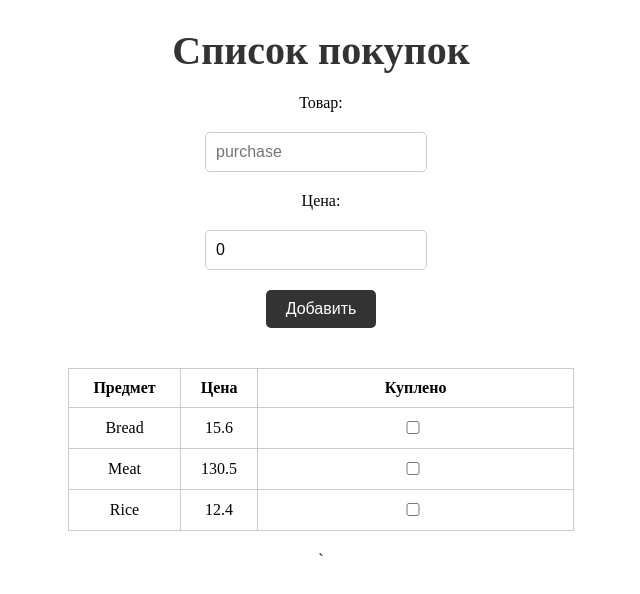
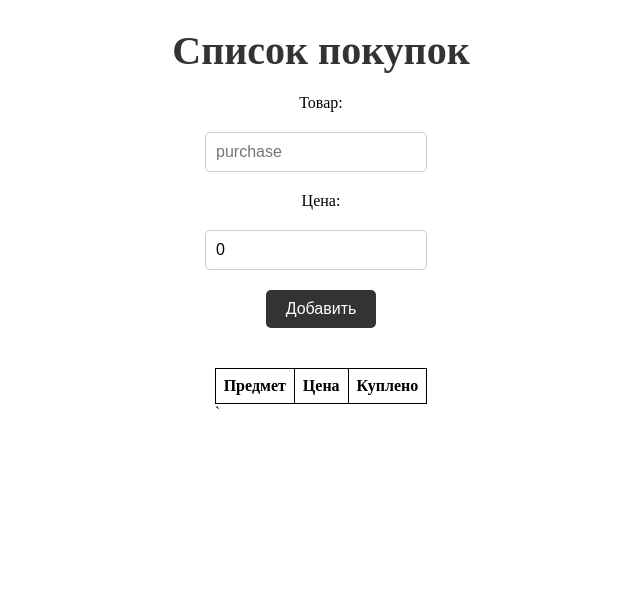
Before and after one commit to NurluhanKakpanAitu/MyFirstNgApp, an Angular app: page / in a window 1280 px wide. Shown: the top 594 px of the page, without its empty margins (319-959 px from the left). Built offline with nearby package versions, Linux system fonts and the light colour scheme.

Commit message:
child comp

```diff
--- a/src/app/app.component.html
+++ b/src/app/app.component.html
@@ -5,22 +5,5 @@
   <label>Цена: </label>
   <input [(ngModel)]="price" placeholder="price" type="number">
   <button (click)="addItem(purchase,price)">Добавить</button>
-  <table>
-    <thead>
-    <tr>
-      <th>Предмет</th>
-      <th>Цена</th>
-      <th>Куплено</th>
-    </tr>
-    </thead>
-    <tbody>
-      @for (item of items; track item.purchase) {
-        <tr>
-          <td>{{item.purchase}}</td>
-          <td>{{item.price}}</td>
-          <td><input type="checkbox" [(ngModel)]="item.done" /></td>
-        </tr>
-      }
-    </tbody>
-  </table>`
+  <app-item-table [items]="items"></app-item-table>
 </div>
--- a/src/app/app.component.ts
+++ b/src/app/app.component.ts
@@ -1,10 +1,12 @@
 import { Component } from '@angular/core';
 import { FormsModule } from '@angular/forms';
+import {Item} from "./models/Item";
+import {ItemTableComponent} from "./components/item-table/item-table.component";
 
 @Component({
   selector: 'app-root',
   standalone: true,
-  imports: [FormsModule],
+  imports: [FormsModule, ItemTableComponent],
   templateUrl: './app.component.html',
   styleUrl: './app.component.css'
 })
@@ -13,32 +15,11 @@ export class AppComponent {
   purchase : string = '';
   price : number = 0;
 
-  items : Item[] = [
-    new Item('Bread',15.6),
-    new Item('Meat',130.5),
-    new Item('Rice', 12.4)
-  ];
+  items : Item[] = [];
 
-  addItem(purchase : string, price : number) : void{
-    if(purchase === '' || purchase === null){
-      alert('You need write purchase name')
-      return;
-    }
-    this.items.push(new Item(purchase,price));
-    this.purchase = '';
-    this.price = 0;
+  addItem(purchase : string, price : number) : void {
+    console.log('purchase', purchase);
+    console.log('price', price);
+    this.items.push(new  Item(purchase, price));
   }
 }
-
-
-class Item {
-  purchase: string;
-  done : boolean;
-  price : number
-
-  constructor(purchase : string, price : number ) {
-    this.purchase = purchase;
-    this.price = price;
-    this.done = false;
-  }
-}
--- /dev/null
+++ b/src/app/components/item-table/item-table.component.css
@@ -0,0 +1,11 @@
+table{
+    width: 100%;
+    border-collapse: collapse;
+    margin-top: 20px;
+}
+
+th, td{
+    border: 1px solid black;
+    padding: 8px;
+    text-align: center;
+}
--- /dev/null
+++ b/src/app/components/item-table/item-table.component.html
@@ -0,0 +1,18 @@
+<table>
+  <thead>
+  <tr>
+    <th>Предмет</th>
+    <th>Цена</th>
+    <th>Куплено</th>
+  </tr>
+  </thead>
+  <tbody>
+    @for (item of items; track item.purchase) {
+      <tr>
+        <td>{{item.purchase}}</td>
+        <td>{{item.price}}</td>
+        <td><input type="checkbox" [(ngModel)]="item.done" /></td>
+      </tr>
+    }
+  </tbody>
+</table>`
--- /dev/null
+++ b/src/app/models/Item.ts
@@ -0,0 +1,11 @@
+export class Item {
+  purchase: string;
+  done : boolean;
+  price : number
+
+  constructor(purchase : string, price : number ) {
+    this.purchase = purchase;
+    this.price = price;
+    this.done = false;
+  }
+}
```
Also changed, not shown: src/app/components/item-table/item-table.component.ts (added, +16 -0 lines).
